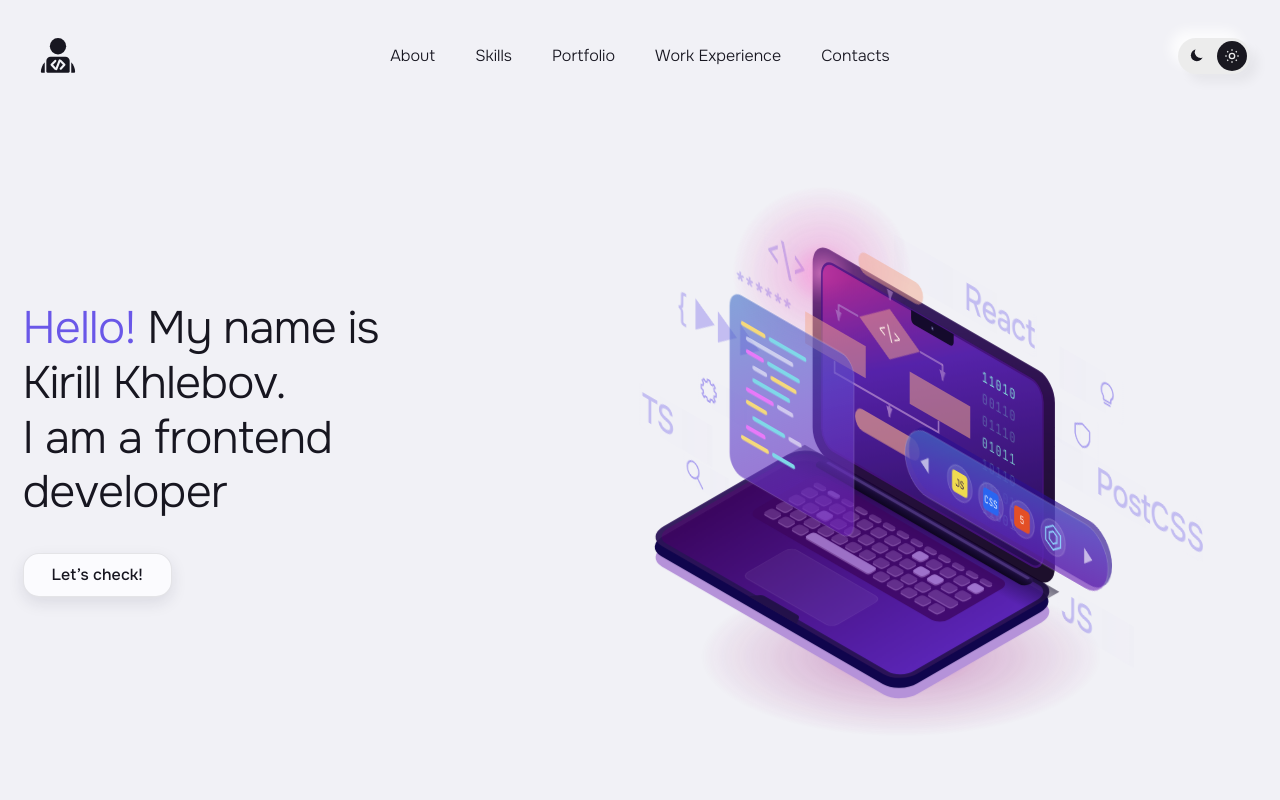
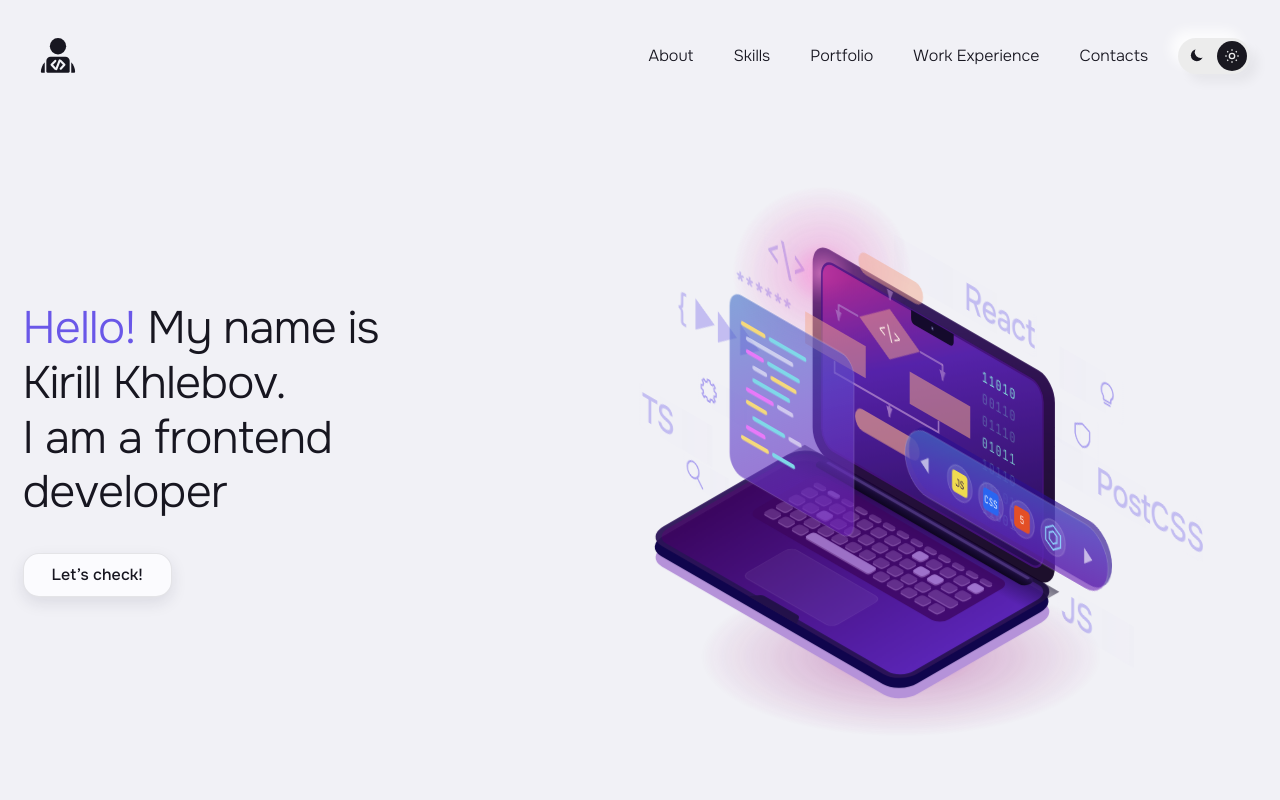
Before and after one commit to HkirillV/HkirillV.github.io, a React (Vite) app: page / in a window 1280 px wide. Shown: the top 800 px of the page. Built offline with nearby package versions, Linux system fonts and the light colour scheme.

Commit message:
style: align header to the reference

```diff
--- a/src/app/styles/tokens.css
+++ b/src/app/styles/tokens.css
@@ -45,7 +45,7 @@
   --headerRowHeight: 64px;
   --headerRowHeightStuck: 52px;
   --headerPaddingY: 24px;
-  --headerPaddingYStuck: 10px;
+  --headerPaddingYStuck: 12px;
   --headerHeight: calc(var(--headerRowHeight) + var(--headerPaddingY) * 2);
   --headerHeightStuck: calc(var(--headerRowHeightStuck) + var(--headerPaddingYStuck) * 2);
 
--- a/src/widgets/header/ui/Header.module.css
+++ b/src/widgets/header/ui/Header.module.css
@@ -30,9 +30,8 @@
 }
 
 .inner {
-  display: grid;
-  grid-template-columns: 1fr auto 1fr;
-  gap: var(--space6);
+  display: flex;
+  gap: 30px;
   align-items: center;
   height: var(--headerRowHeight);
   transition: height var(--durationFast) ease;
@@ -45,7 +44,7 @@
 .logo {
   display: inline-flex;
   align-items: center;
-  justify-self: start;
+  margin-right: auto;
   text-decoration: none;
 }
 
@@ -65,15 +64,7 @@
   }
 }
 
-.switcherSlot {
-  justify-self: end;
-}
-
 @media (--to-xl) {
-  .inner {
-    display: flex;
-  }
-
   .switcherSlot {
     margin-left: auto;
   }
```
